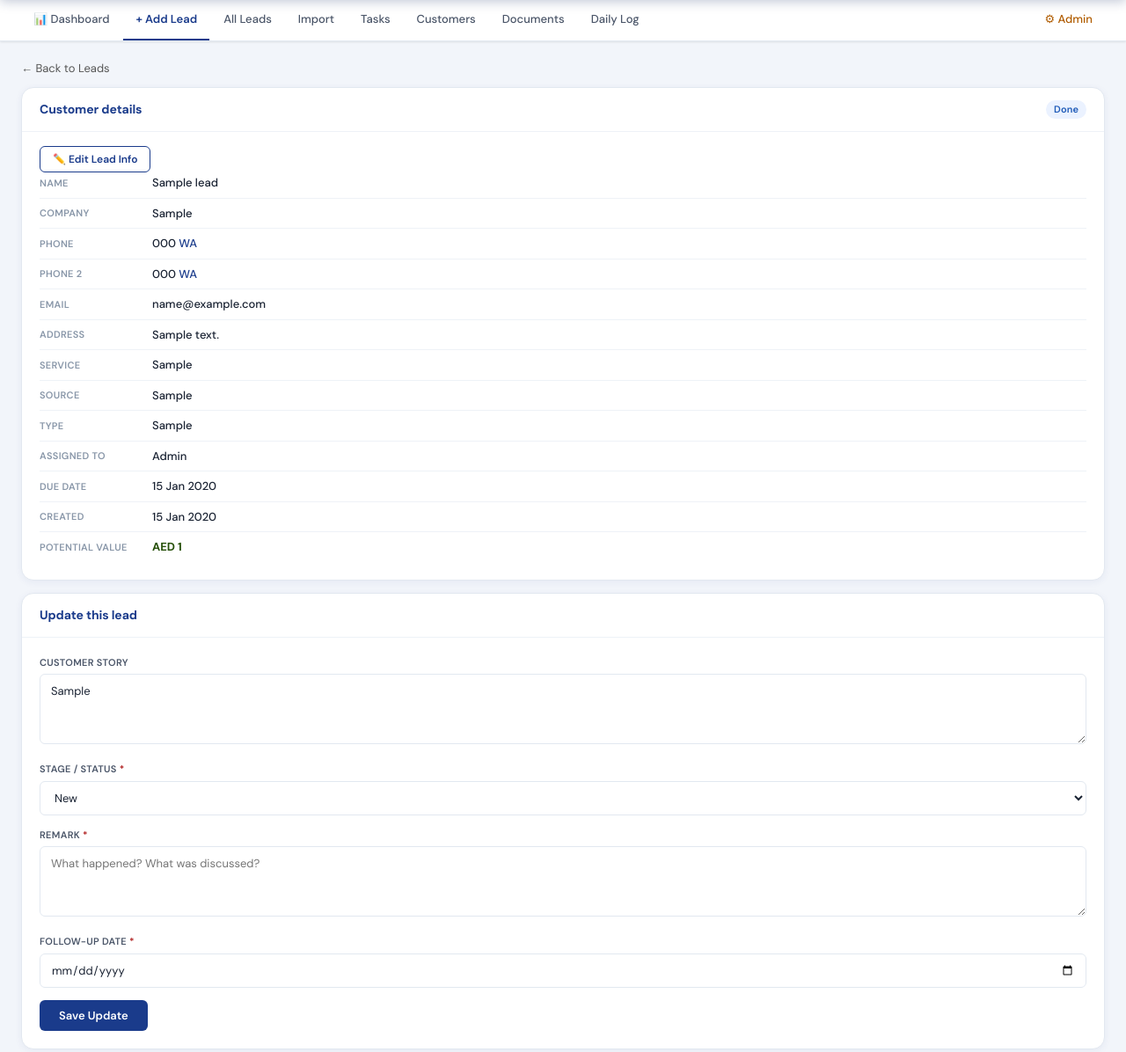
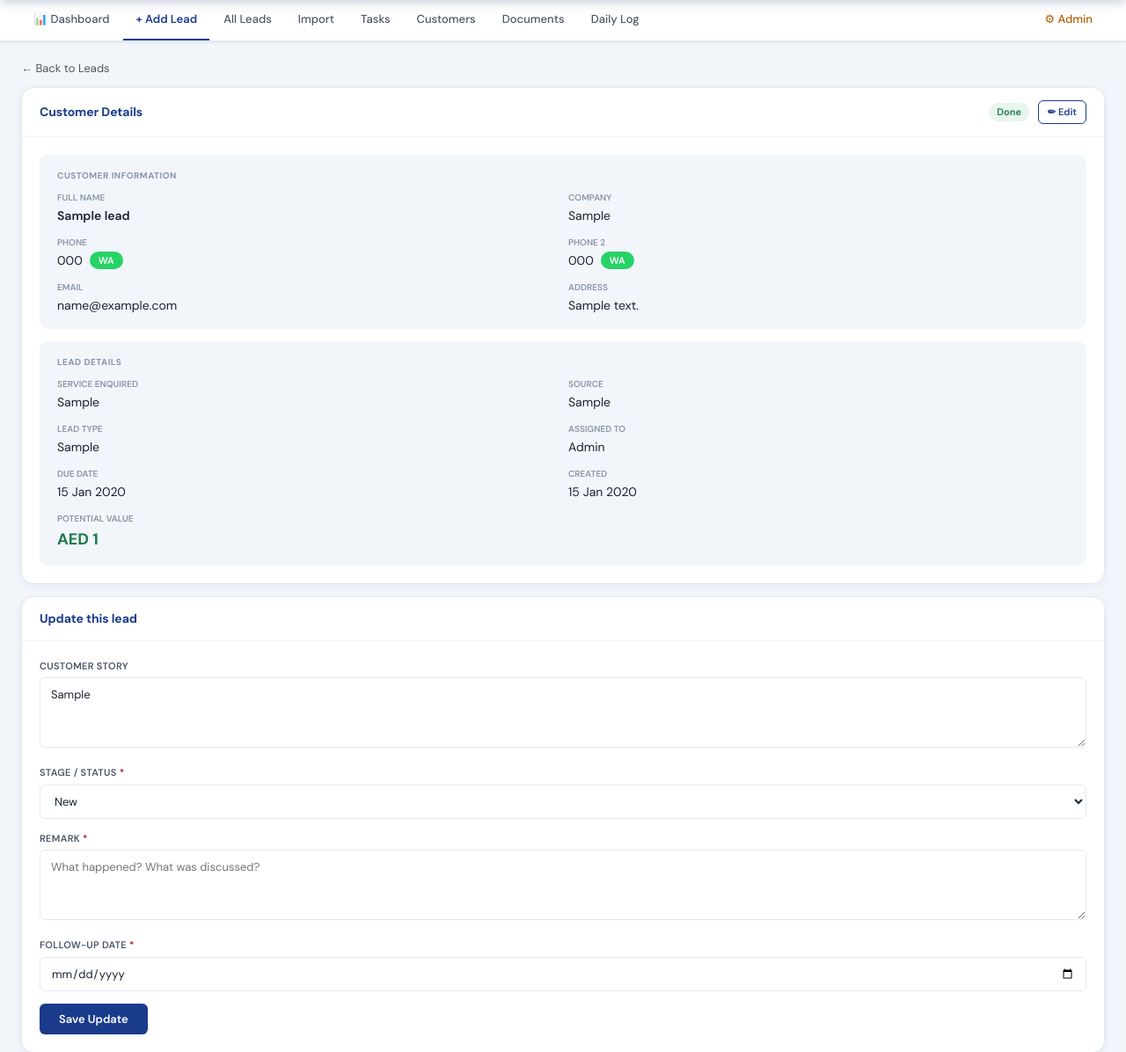
Before and after one commit to astershafeer-prog/tahfeel-crm, a Flask app: page /leads/1 in a window 1280 px wide. Shown: the part 56-1252 px from the top of the page at 88% size. Run offline with Flask 3, Linux system fonts and the light colour scheme; the visitor is signed in with stand-in values (Sample User, id 1); tables that the repository leaves empty hold one stand-in row (values such as "Sample post").

Commit message:
fix: lead detail customer card redesigned to match Add Lead form style — 2-column grid with section headers

```diff
--- a/templates/lead_detail.html
+++ b/templates/lead_detail.html
@@ -21,49 +21,90 @@
       <a href="/leads" style="display:inline-block;margin-bottom:12px;color:#555;text-decoration:none;font-size:13px;">← Back to Leads</a>
     <div class="card">
       <div class="card-header">
-          <h2>Customer details</h2>
-          <span class="badge
-            {% if lead.status == 'Converted' %}badge-converted
-            {% elif lead.status == 'Lost' %}badge-lost
-            {% elif lead.status == 'Potential Lead' %}badge-potential
-            {% elif 'Called' in lead.status %}badge-called
-            {% else %}badge-new{% endif %}">
-            {{ lead.status }}
-          </span>
+        <h2>Customer Details</h2>
+        <div style="display:flex;align-items:center;gap:10px;">
+          <span class="badge b-{{ lead.status|lower|replace(' ','')|replace('—','') }}">{{ lead.status }}</span>
+          <a href="/leads/{{ lead.id }}/edit" class="btn-sm">✏ Edit</a>
+        </div>
       </div>
       <div class="card-body">
-          <a href="/leads/{{ lead.id }}/edit" class="btn-edit">✏️ Edit Lead Info</a>
-          <div class="info-row"><span class="lbl">Name</span><span class="val">{{ lead.name }}</span></div>
-          <div class="info-row"><span class="lbl">Company</span><span class="val">{{ lead.company or '—' }}</span></div>
-          <div class="info-row">
-            <span class="lbl">Phone</span>
-            <span class="val">
+
+        <div style="background:var(--bg);border-radius:var(--radius-md);padding:16px 20px;margin-bottom:14px;">
+          <div style="font-size:10px;font-weight:700;color:var(--text-muted);text-transform:uppercase;letter-spacing:.5px;margin-bottom:10px;">Customer Information</div>
+          <div class="form-row-2" style="gap:12px;">
+            <div>
+              <div style="font-size:10px;font-weight:600;color:var(--text-muted);text-transform:uppercase;margin-bottom:3px;">Full Name</div>
+              <div style="font-size:14px;font-weight:600;color:var(--text-primary);">{{ lead.name }}</div>
+            </div>
+            <div>
+              <div style="font-size:10px;font-weight:600;color:var(--text-muted);text-transform:uppercase;margin-bottom:3px;">Company</div>
+              <div style="font-size:14px;color:var(--text-primary);">{{ lead.company or '—' }}</div>
+            </div>
+            <div>
+              <div style="font-size:10px;font-weight:600;color:var(--text-muted);text-transform:uppercase;margin-bottom:3px;">Phone</div>
+              <div style="font-size:14px;color:var(--text-primary);display:flex;align-items:center;gap:8px;">
                 {{ lead.phone or '—' }}
                 {% if lead.phone %}
-              <a href="https://wa.me/{{ lead.phone | replace(' ','') | replace('+','') }}" target="_blank" class="wa-link">WA</a>
+                <a href="https://wa.me/{{ lead.phone|replace(' ','')|replace('+','') }}" target="_blank" style="background:#25D366;color:white;padding:2px 10px;border-radius:10px;font-size:11px;font-weight:600;text-decoration:none;">WA</a>
                 {% endif %}
-            </span>
+              </div>
             </div>
             {% if lead.phone2 %}
-          <div class="info-row">
-            <span class="lbl">Phone 2</span>
-            <span class="val">
+            <div>
+              <div style="font-size:10px;font-weight:600;color:var(--text-muted);text-transform:uppercase;margin-bottom:3px;">Phone 2</div>
+              <div style="font-size:14px;color:var(--text-primary);display:flex;align-items:center;gap:8px;">
                 {{ lead.phone2 }}
-              <a href="https://wa.me/{{ lead.phone2 | replace(' ','') | replace('+','') }}" target="_blank" class="wa-link">WA</a>
-            </span>
+                <a href="https://wa.me/{{ lead.phone2|replace(' ','')|replace('+','') }}" target="_blank" style="background:#25D366;color:white;padding:2px 10px;border-radius:10px;font-size:11px;font-weight:600;text-decoration:none;">WA</a>
+              </div>
             </div>
             {% endif %}
-          <div class="info-row"><span class="lbl">Email</span><span class="val">{{ lead.email or '—' }}</span></div>
-          <div class="info-row"><span class="lbl">Address</span><span class="val">{{ lead.address or '—' }}</span></div>
-          <div class="info-row"><span class="lbl">Service</span><span class="val">{{ lead.service or '—' }}</span></div>
-          <div class="info-row"><span class="lbl">Source</span><span class="val">{{ lead.source or '—' }}</span></div>
-          <div class="info-row"><span class="lbl">Type</span><span class="val">{{ lead.lead_type }}</span></div>
-          <div class="info-row"><span class="lbl">Assigned to</span><span class="val">{{ lead.assignee.name if lead.assignee else '—' }}</span></div>
-          <div class="info-row"><span class="lbl">Due date</span><span class="val">{{ lead.due_date.strftime('%d %b %Y') }}</span></div>
-          <div class="info-row"><span class="lbl">Created</span><span class="val">{{ lead.created_at.strftime('%d %b %Y') }}</span></div>
+            <div>
+              <div style="font-size:10px;font-weight:600;color:var(--text-muted);text-transform:uppercase;margin-bottom:3px;">Email</div>
+              <div style="font-size:14px;color:var(--text-primary);">{{ lead.email or '—' }}</div>
+            </div>
+            <div>
+              <div style="font-size:10px;font-weight:600;color:var(--text-muted);text-transform:uppercase;margin-bottom:3px;">Address</div>
+              <div style="font-size:14px;color:var(--text-primary);">{{ lead.address or '—' }}</div>
+            </div>
+          </div>
+        </div>
+
+        <div style="background:var(--bg);border-radius:var(--radius-md);padding:16px 20px;">
+          <div style="font-size:10px;font-weight:700;color:var(--text-muted);text-transform:uppercase;letter-spacing:.5px;margin-bottom:10px;">Lead Details</div>
+          <div class="form-row-2" style="gap:12px;">
+            <div>
+              <div style="font-size:10px;font-weight:600;color:var(--text-muted);text-transform:uppercase;margin-bottom:3px;">Service Enquired</div>
+              <div style="font-size:14px;color:var(--text-primary);">{{ lead.service or '—' }}</div>
+            </div>
+            <div>
+              <div style="font-size:10px;font-weight:600;color:var(--text-muted);text-transform:uppercase;margin-bottom:3px;">Source</div>
+              <div style="font-size:14px;color:var(--text-primary);">{{ lead.source or '—' }}</div>
+            </div>
+            <div>
+              <div style="font-size:10px;font-weight:600;color:var(--text-muted);text-transform:uppercase;margin-bottom:3px;">Lead Type</div>
+              <div style="font-size:14px;color:var(--text-primary);">{{ lead.lead_type }}</div>
+            </div>
+            <div>
+              <div style="font-size:10px;font-weight:600;color:var(--text-muted);text-transform:uppercase;margin-bottom:3px;">Assigned To</div>
+              <div style="font-size:14px;color:var(--text-primary);">{{ lead.assignee.name if lead.assignee else '—' }}</div>
+            </div>
+            <div>
+              <div style="font-size:10px;font-weight:600;color:var(--text-muted);text-transform:uppercase;margin-bottom:3px;">Due Date</div>
+              <div style="font-size:14px;color:var(--text-primary);">{{ lead.due_date.strftime('%d %b %Y') if lead.due_date else '—' }}</div>
+            </div>
+            <div>
+              <div style="font-size:10px;font-weight:600;color:var(--text-muted);text-transform:uppercase;margin-bottom:3px;">Created</div>
+              <div style="font-size:14px;color:var(--text-primary);">{{ lead.created_at.strftime('%d %b %Y') }}</div>
+            </div>
             {% if lead.potential_value %}
-          <div class="info-row"><span class="lbl">Potential Value</span><span class="val" style="color:#27500A;font-weight:700;">AED {{ '{:,.0f}'.format(lead.potential_value) }}</span></div>
+            <div style="grid-column:1/-1;">
+              <div style="font-size:10px;font-weight:600;color:var(--text-muted);text-transform:uppercase;margin-bottom:3px;">Potential Value</div>
+              <div style="font-size:18px;font-weight:700;color:var(--success);">AED {{ '{:,.0f}'.format(lead.potential_value) }}</div>
+            </div>
             {% endif %}
+          </div>
+        </div>
+
       </div>
     </div>
       <div class="card">
```
Lines whose indentation alone changed are shown as unchanged.
